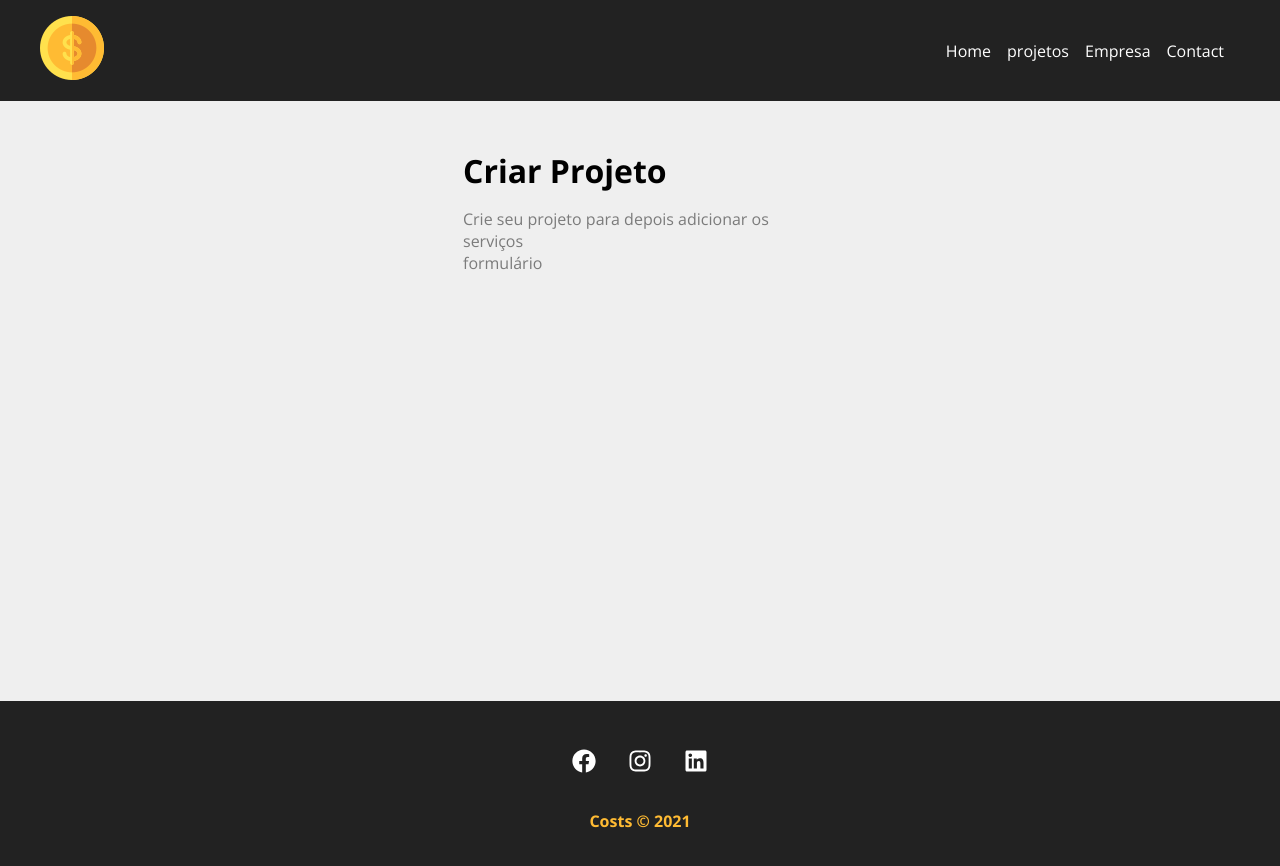
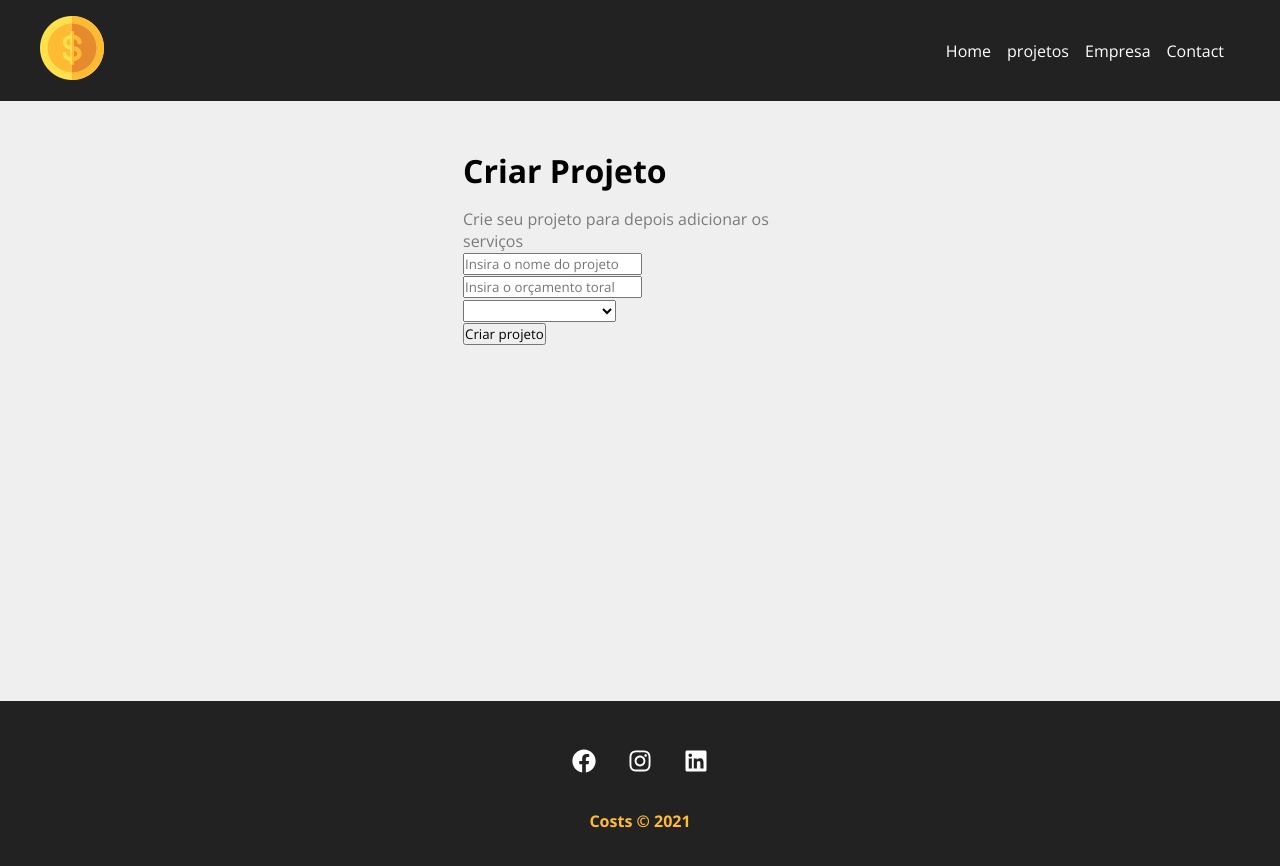
Before and after one commit to joseg-alvesg/costs, a React (Create React App) app: page /newProject in a window 1280 px wide. Shown: the top 866 px of the page. Built offline with nearby package versions, Linux system fonts and the light colour scheme.

Commit message:
finalizado componente de projectform e style dele, por enquanto somente de marcação

```diff
--- a/src/components/pages/NewProject.jsx
+++ b/src/components/pages/NewProject.jsx
@@ -1,3 +1,4 @@
+import ProjectForm from '../projects/ProjectForm';
 import styles from './NewProject.module.css';
 
 export default function NewProject() {
@@ -5,7 +6,7 @@ export default function NewProject() {
     <div className={ styles.newproject_container }>
       <h1>Criar Projeto</h1>
       <p>Crie seu projeto para depois adicionar os serviços</p>
-      <p>formulário</p>
+      <ProjectForm />
     </div>
   )
 }
--- /dev/null
+++ b/src/components/projects/ProjectForm.jsx
@@ -0,0 +1,22 @@
+import styles from './ProjectForm.module.css';
+
+export default function ProjectForm() {
+  return (
+    <form>
+      <div>
+        <input type="text" placeholder="Insira o nome do projeto" />
+      </div>
+      <div>
+        <input type="number" placeholder="Insira o orçamento toral" />
+      </div>
+      <div>
+        <select name="category_id" id="">
+          <option disabled>Seleciona a categoria</option>
+        </select>
+      </div>
+      <div>
+        <input type="submit" value="Criar projeto" />
+      </div>
+    </form>
+  )
+}
```
Also changed, not shown: src/components/projects/ProjectFrom.jsx (deleted, +0 -7 lines), src/components/projects/ProjectForm.module.css (added), src/components/projects/ProjectFrom.module.css (deleted).
